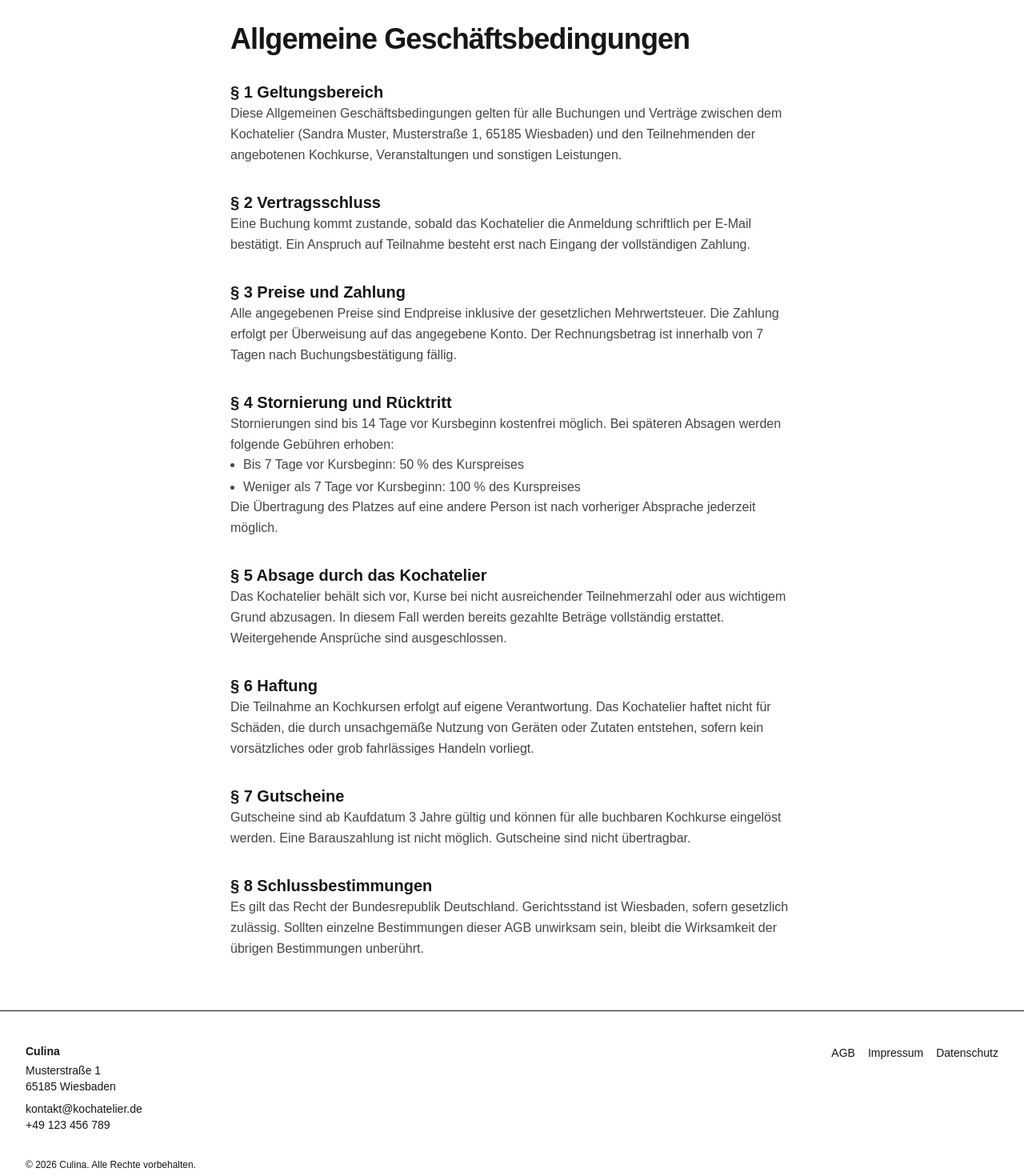
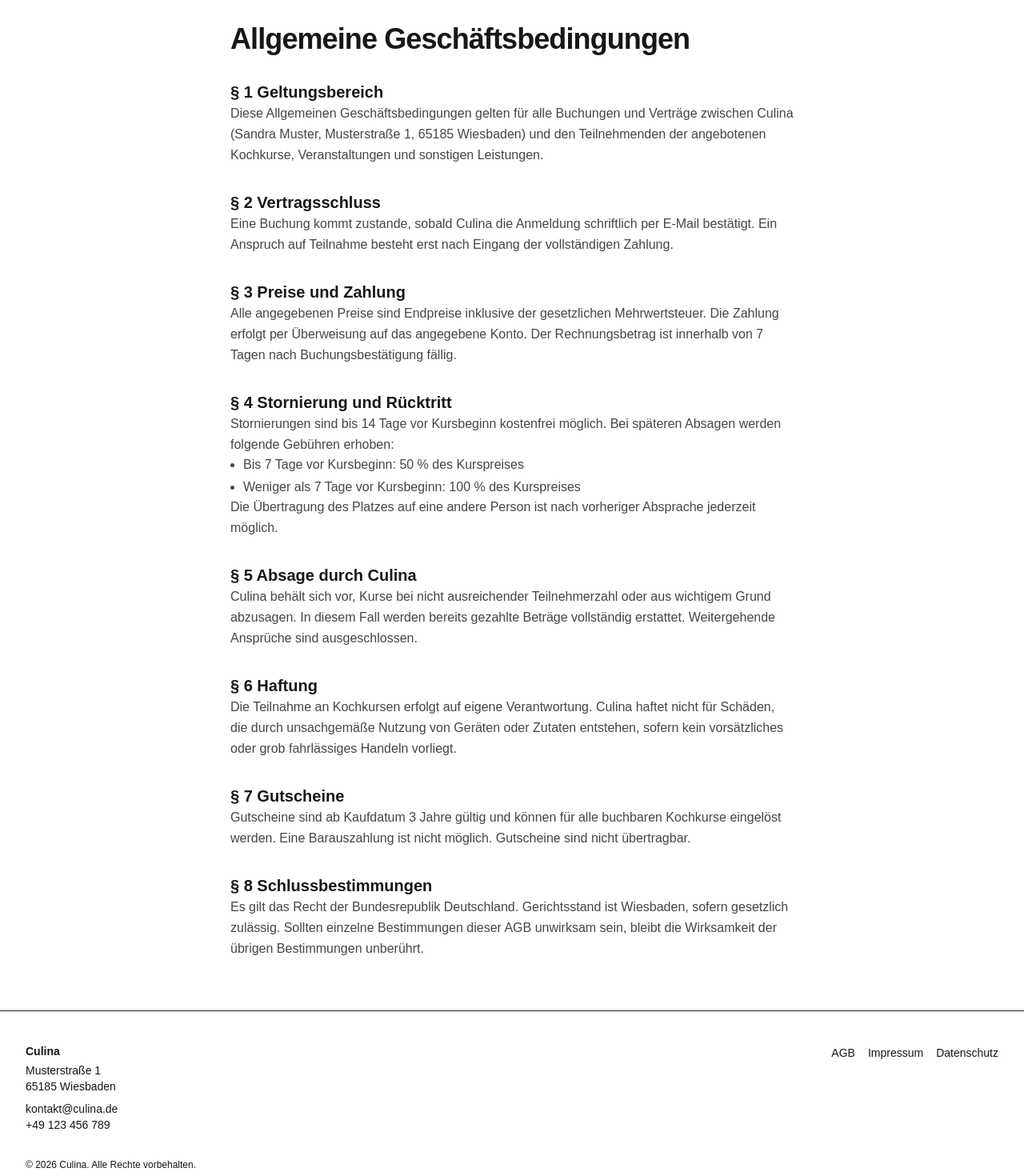
Before and after one commit to dieKrake/cooking-website, a Next.js app: page /agb in a window 1280 px wide. Shown: the part 100-1570 px from the top of the page at 80% size. Built offline with nearby package versions, Linux system fonts and the light colour scheme.

Commit message:
chore: update all references from Kochatelier to Culina in legal pages and placeholder data

```diff
--- a/src/app/agb/page.tsx
+++ b/src/app/agb/page.tsx
@@ -3,7 +3,7 @@ import { LegalPage } from "@/components/atoms/legal-page";
 
 export const metadata: Metadata = {
   title: "AGB",
-  description: "Allgemeine Geschäftsbedingungen des Kochateliers.",
+  description: "Allgemeine Geschäftsbedingungen von Culina.",
 };
 
 export default function AgbPage() {
@@ -13,8 +13,8 @@ export default function AgbPage() {
         <h2>§ 1 Geltungsbereich</h2>
         <p>
           Diese Allgemeinen Geschäftsbedingungen gelten für alle Buchungen und
-          Verträge zwischen dem Kochatelier (Sandra Muster, Musterstraße 1,
-          65185 Wiesbaden) und den Teilnehmenden der angebotenen Kochkurse,
+          Verträge zwischen Culina (Sandra Muster, Musterstraße 1, 65185
+          Wiesbaden) und den Teilnehmenden der angebotenen Kochkurse,
           Veranstaltungen und sonstigen Leistungen.
         </p>
       </section>
@@ -22,9 +22,9 @@ export default function AgbPage() {
       <section>
         <h2>§ 2 Vertragsschluss</h2>
         <p>
-          Eine Buchung kommt zustande, sobald das Kochatelier die Anmeldung
-          schriftlich per E-Mail bestätigt. Ein Anspruch auf Teilnahme besteht
-          erst nach Eingang der vollständigen Zahlung.
+          Eine Buchung kommt zustande, sobald Culina die Anmeldung schriftlich
+          per E-Mail bestätigt. Ein Anspruch auf Teilnahme besteht erst nach
+          Eingang der vollständigen Zahlung.
         </p>
       </section>
 
@@ -55,22 +55,22 @@ export default function AgbPage() {
       </section>
 
       <section>
-        <h2>§ 5 Absage durch das Kochatelier</h2>
+        <h2>§ 5 Absage durch Culina</h2>
         <p>
-          Das Kochatelier behält sich vor, Kurse bei nicht ausreichender
-          Teilnehmerzahl oder aus wichtigem Grund abzusagen. In diesem Fall
-          werden bereits gezahlte Beträge vollständig erstattet. Weitergehende
-          Ansprüche sind ausgeschlossen.
+          Culina behält sich vor, Kurse bei nicht ausreichender Teilnehmerzahl
+          oder aus wichtigem Grund abzusagen. In diesem Fall werden bereits
+          gezahlte Beträge vollständig erstattet. Weitergehende Ansprüche sind
+          ausgeschlossen.
         </p>
       </section>
 
       <section>
         <h2>§ 6 Haftung</h2>
         <p>
-          Die Teilnahme an Kochkursen erfolgt auf eigene Verantwortung. Das
-          Kochatelier haftet nicht für Schäden, die durch unsachgemäße Nutzung
-          von Geräten oder Zutaten entstehen, sofern kein vorsätzliches oder
-          grob fahrlässiges Handeln vorliegt.
+          Die Teilnahme an Kochkursen erfolgt auf eigene Verantwortung. Culina
+          haftet nicht für Schäden, die durch unsachgemäße Nutzung von Geräten
+          oder Zutaten entstehen, sofern kein vorsätzliches oder grob
+          fahrlässiges Handeln vorliegt.
         </p>
       </section>
 
--- a/src/app/datenschutz/page.tsx
+++ b/src/app/datenschutz/page.tsx
@@ -3,7 +3,7 @@ import { LegalPage } from "@/components/atoms/legal-page";
 
 export const metadata: Metadata = {
   title: "Datenschutz",
-  description: "Datenschutzerklärung des Kochateliers gemäß DSGVO.",
+  description: "Datenschutzerklärung von Culina gemäß DSGVO.",
 };
 
 export default function DatenschutzPage() {
@@ -14,11 +14,11 @@ export default function DatenschutzPage() {
         <p>
           Verantwortlich im Sinne der DSGVO ist:
           <br />
-          Kochatelier Sandra Muster
+          Culina Sandra Muster
           <br />
           Musterstraße 1, 65185 Wiesbaden
           <br />
-          E-Mail: kontakt@kochatelier.de
+          E-Mail: kontakt@culina.de
           <br />
           Telefon: +49 123 456 789
         </p>
@@ -93,8 +93,8 @@ export default function DatenschutzPage() {
         </ul>
         <p>
           Zur Ausübung Ihrer Rechte wenden Sie sich bitte per E-Mail an
-          kontakt@kochatelier.de. Sie haben zudem das Recht, sich bei der
-          zuständigen Datenschutzaufsichtsbehörde zu beschweren.
+          kontakt@culina.de. Sie haben zudem das Recht, sich bei der zuständigen
+          Datenschutzaufsichtsbehörde zu beschweren.
         </p>
       </section>
 
--- a/src/app/impressum/page.tsx
+++ b/src/app/impressum/page.tsx
@@ -3,7 +3,7 @@ import { LegalPage } from "@/components/atoms/legal-page";
 
 export const metadata: Metadata = {
   title: "Impressum",
-  description: "Impressum des Kochateliers gemäß § 5 TMG.",
+  description: "Impressum von Culina gemäß § 5 TMG.",
 };
 
 export default function ImpressumPage() {
@@ -12,7 +12,7 @@ export default function ImpressumPage() {
       <section>
         <h2>Angaben gemäß § 5 TMG</h2>
         <p>
-          Kochatelier Sandra Muster
+          Culina Sandra Muster
           <br />
           Musterstraße 1<br />
           65185 Wiesbaden
@@ -26,7 +26,7 @@ export default function ImpressumPage() {
         <p>
           Telefon: +49 123 456 789
           <br />
-          E-Mail: kontakt@kochatelier.de
+          E-Mail: kontakt@culina.de
         </p>
       </section>
 
--- a/src/lib/constants.ts
+++ b/src/lib/constants.ts
@@ -5,7 +5,7 @@ export const SITE_DESCRIPTION =
   "Familiäre Kochkurse, einzigartiges Catering und unvergessliche Feinkost-Genussmomente (ehemals Koch Klub am Kocher)";
 
 export const CONTACT_INFO: ContactInfo = {
-  email: "kontakt@kochatelier.de",
+  email: "kontakt@culina.de",
   phone: "+49 123 456 789",
   address: {
     street: "Musterstraße 1",
--- a/src/lib/placeholder-data.ts
+++ b/src/lib/placeholder-data.ts
@@ -14,7 +14,7 @@ export const PLACEHOLDER_COURSES: Course[] = [
       "Lerne, wie echter Pizzateig und frische Pasta von Grund auf zubereitet werden. Mit hochwertigen Zutaten und viel Spaß.",
     date: "2026-05-10",
     time: "18:00 – 21:00",
-    location: "Kochatelier, Musterstraße 1, 65185 Wiesbaden",
+    location: "Culina, Musterstraße 1, 65185 Wiesbaden",
     price: 89,
     image: "https://placehold.co/600x400?text=Pizza+%26+Pasta",
     instructor: "Luca M.",
@@ -28,7 +28,7 @@ export const PLACEHOLDER_COURSES: Course[] = [
       "Von Nigiri bis Maki: Tauche ein in die Welt des Sushi und lerne die wichtigsten Techniken direkt am Schneidebrett.",
     date: "2026-05-17",
     time: "17:00 – 20:00",
-    location: "Kochatelier, Musterstraße 1, 65185 Wiesbaden",
+    location: "Culina, Musterstraße 1, 65185 Wiesbaden",
     price: 95,
     image: "https://placehold.co/600x400?text=Sushi+Kurs",
     instructor: "Vivian K.",
@@ -42,7 +42,7 @@ export const PLACEHOLDER_COURSES: Course[] = [
       "Viele kleine Teller, große Aromen: Gemeinsam kochen wir typische Tapas – perfekt zum Teilen, Probieren und Genießen.",
     date: "2026-05-24",
     time: "19:00 – 22:00",
-    location: "Kochatelier, Musterstraße 1, 65185 Wiesbaden",
+    location: "Culina, Musterstraße 1, 65185 Wiesbaden",
     price: 85,
     image: "https://placehold.co/600x400?text=Tapas+Abend",
     instructor: "Pablo R.",
@@ -56,7 +56,7 @@ export const PLACEHOLDER_COURSES: Course[] = [
       "Lerne die uralte Kunst des Fermentierens: Kimchi, Sauerkraut, Kombucha und mehr – einfach, gesund und köstlich.",
     date: "2026-06-07",
     time: "11:00 – 14:00",
-    location: "Kochatelier, Musterstraße 1, 65185 Wiesbaden",
+    location: "Culina, Musterstraße 1, 65185 Wiesbaden",
     price: 79,
     image: "https://placehold.co/600x400?text=Fermentieren",
     instructor: "Bettina F.",
@@ -70,7 +70,7 @@ export const PLACEHOLDER_COURSES: Course[] = [
       "Erlebe, wie echter Sauerteig entsteht und wie du daraus das perfekte Brot backst – mit anschließendem Brunch.",
     date: null,
     time: null,
-    location: "Kochatelier, Musterstraße 1, 65185 Wiesbaden",
+    location: "Culina, Musterstraße 1, 65185 Wiesbaden",
     price: 89,
     image: "https://placehold.co/600x400?text=Sauerteig+Brot",
     instructor: "Arthur S.",
@@ -84,7 +84,7 @@ export const PLACEHOLDER_COURSES: Course[] = [
       "Entdecke die bunte Vielfalt der iranischen Küche – würzig, aromatisch und voller Geschichten.",
     date: null,
     time: null,
-    location: "Kochatelier, Musterstraße 1, 65185 Wiesbaden",
+    location: "Culina, Musterstraße 1, 65185 Wiesbaden",
     price: 95,
     image: "https://placehold.co/600x400?text=Persische+K%C3%BCche",
     instructor: "Zohre S.",
@@ -112,7 +112,7 @@ export const PLACEHOLDER_COURSES: Course[] = [
       "Ob mit oder ohne Alkohol – hier wird gemixt, probiert und gelacht. Dein perfekter Einstieg in die Welt der Cocktails.",
     date: "2026-05-31",
     time: "18:00 – 20:00",
-    location: "Kochatelier, Musterstraße 1, 65185 Wiesbaden",
+    location: "Culina, Musterstraße 1, 65185 Wiesbaden",
     price: 79,
     image: "https://placehold.co/600x400?text=Cocktail+Kurs",
     instructor: "Marco T.",
```
